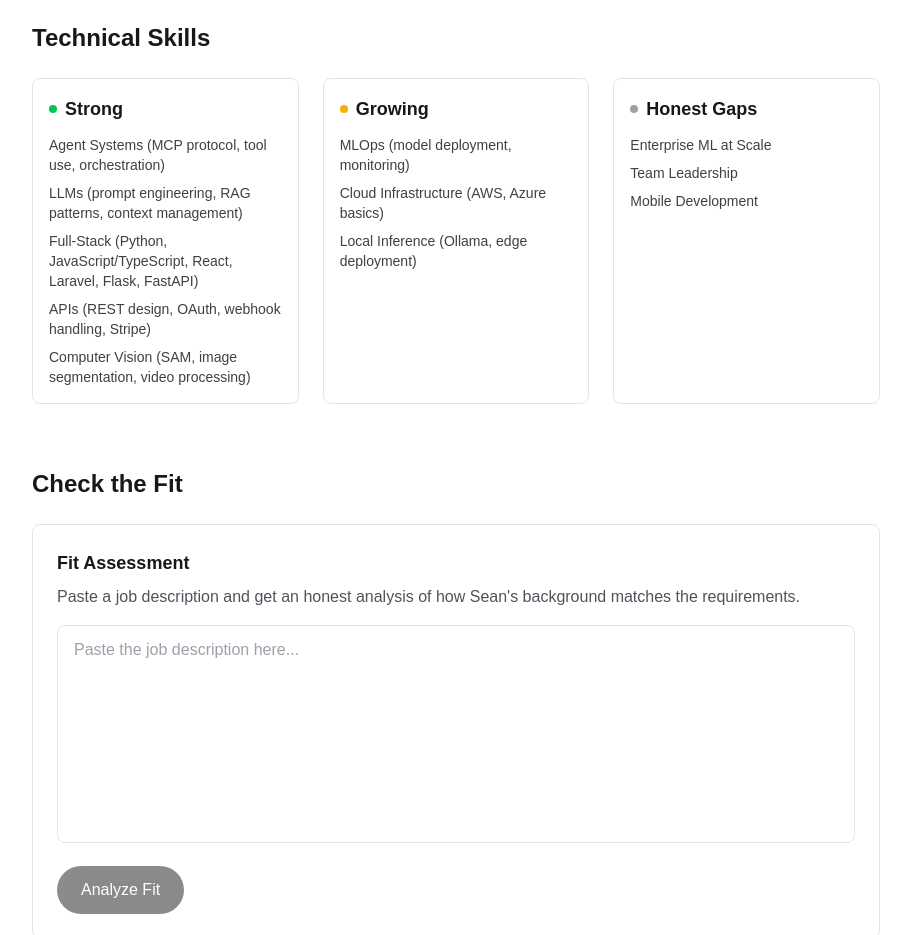
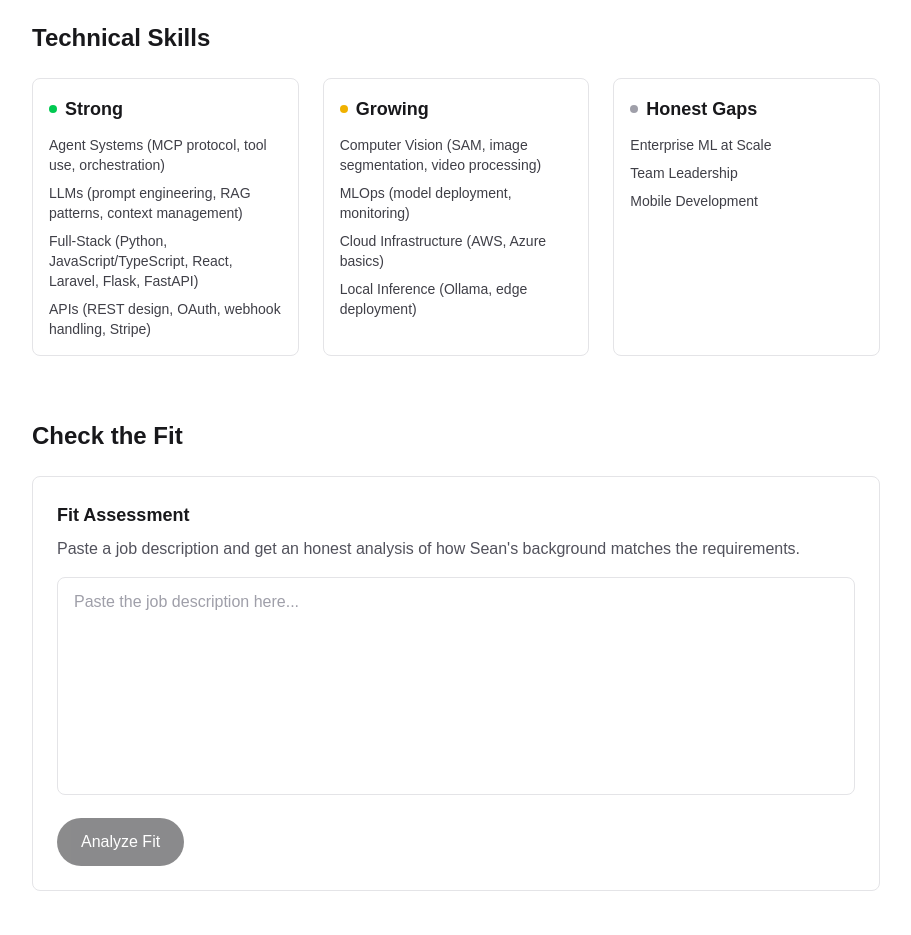
Before and after one commit to sean-roth/sean-roth-ai, a Next.js app: page / in a window 1280 px wide. Shown: the part 1380-2315 px from the top of the page, without its empty margins (184-1095 px from the left). Built offline with nearby package versions, Linux system fonts and the light colour scheme.

Commit message:
Move Computer Vision to Growing skills
More honest assessment given VFX Buddy outcome.

Co-Authored-By: Claude Opus 4.5 <noreply@anthropic.com>

```diff
--- a/app/page.tsx
+++ b/app/page.tsx
@@ -82,9 +82,9 @@ const skills = {
     "LLMs (prompt engineering, RAG patterns, context management)",
     "Full-Stack (Python, JavaScript/TypeScript, React, Laravel, Flask, FastAPI)",
     "APIs (REST design, OAuth, webhook handling, Stripe)",
-    "Computer Vision (SAM, image segmentation, video processing)",
   ],
   growing: [
+    "Computer Vision (SAM, image segmentation, video processing)",
     "MLOps (model deployment, monitoring)",
     "Cloud Infrastructure (AWS, Azure basics)",
     "Local Inference (Ollama, edge deployment)",
```
